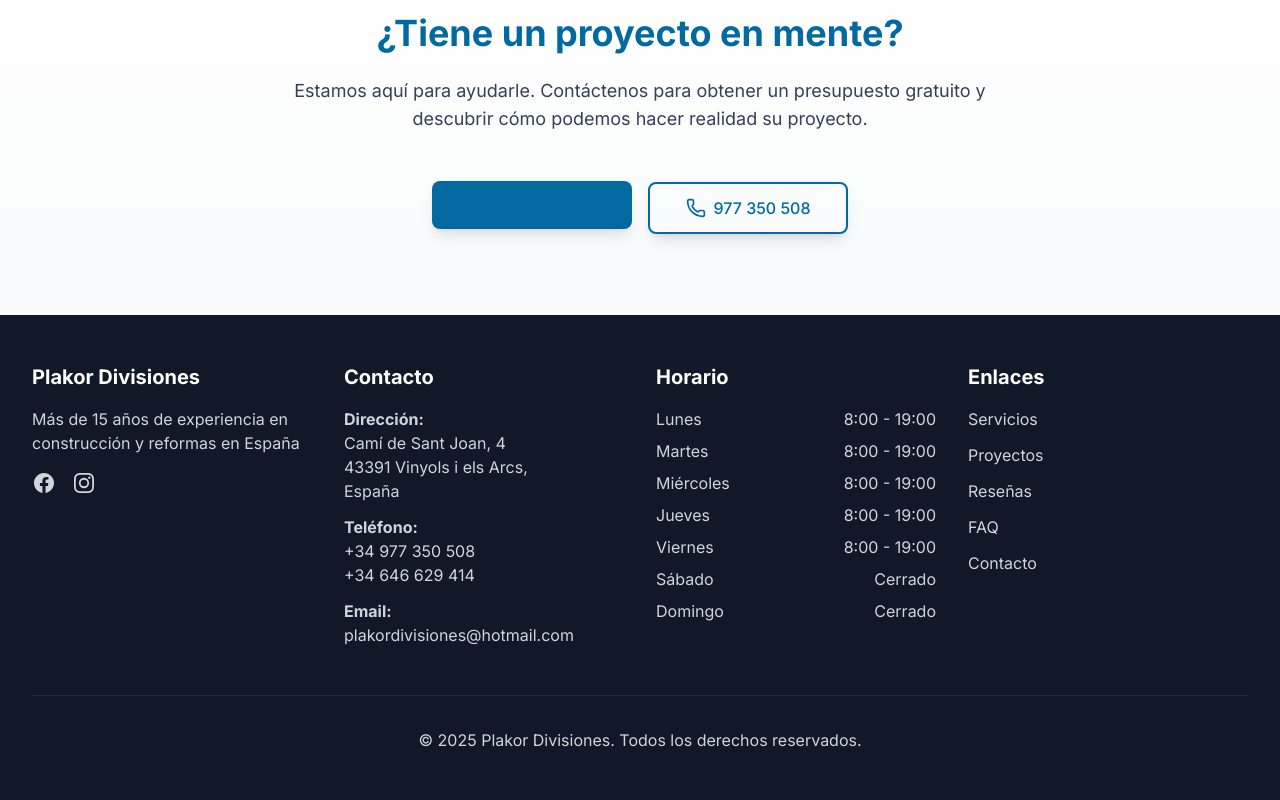
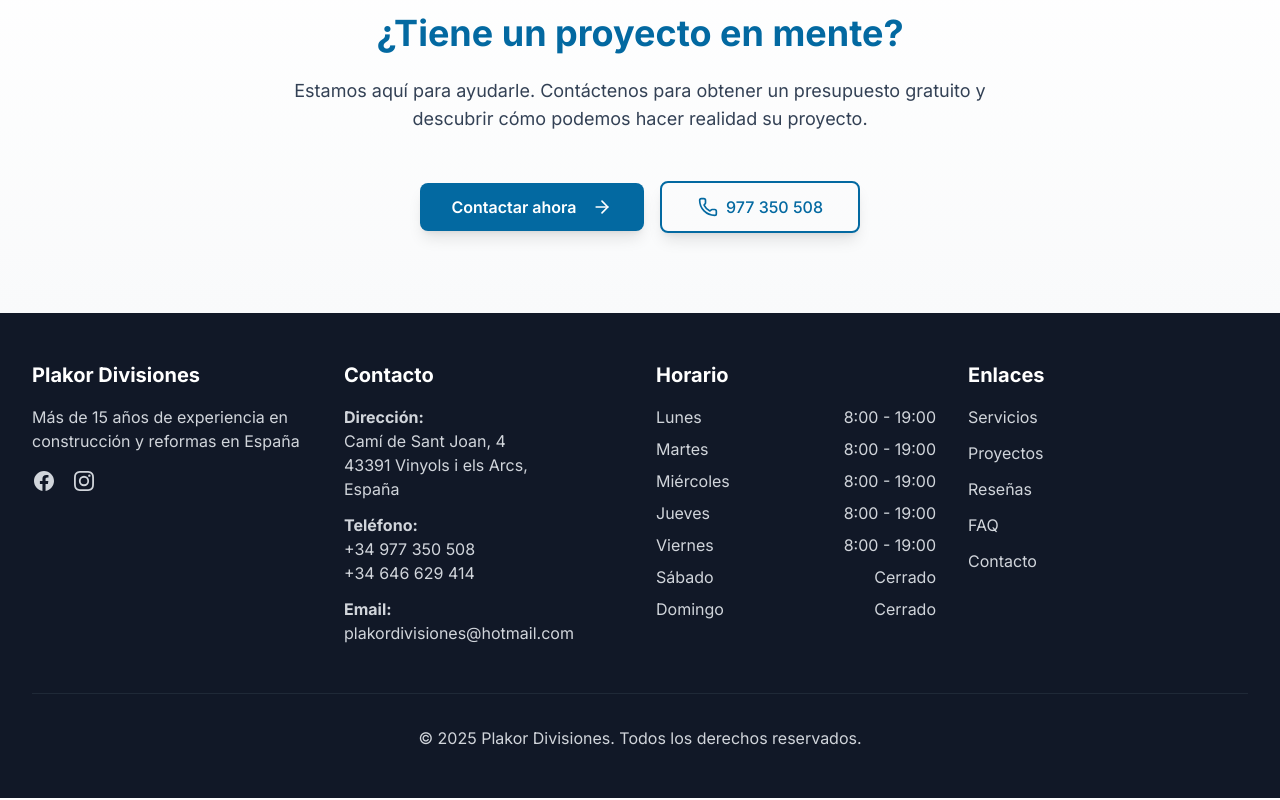
Before and after one commit to ClownOfCrowd/plakordivisiones, a Next.js app: page / in a window 1280 px wide. Shown: the part 5009-5809 px from the top of the page. Built offline with nearby package versions, Linux system fonts and the light colour scheme; a web font is replaced by a local one.

Commit message:
fix: исправлена типизация children в Button компоненте для поддержки всех типов React.ReactNode

```diff
--- a/src/components/ui/button.tsx
+++ b/src/components/ui/button.tsx
@@ -84,7 +84,7 @@
 }: {
   leftIcon?: React.ReactNode;
   rightIcon?: React.ReactNode;
-  children: string | number | React.ReactElement;
+  children: React.ReactNode;
 }) => (
   <>
     {leftIcon && <span className="mr-2">{leftIcon}</span>}
@@ -134,19 +134,17 @@
 
     const renderContent = () => {
       if (loading) {
-        return <LoadingIndicator text={loadingText || (typeof children === 'string' || typeof children === 'number' ? children : null)} />;
+        return <LoadingIndicator text={loadingText || children} />;
       }
 
-      const isValidChild = typeof children === 'string' || typeof children === 'number' || React.isValidElement(children);
-
-      return isValidChild ? (
+      return (
         <ButtonContent
           leftIcon={leftIcon}
           rightIcon={rightIcon}
         >
           {children}
         </ButtonContent>
-      ) : null;
+      );
     };
 
     return (
```
